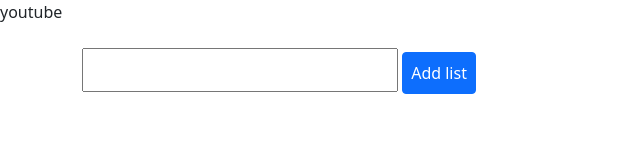
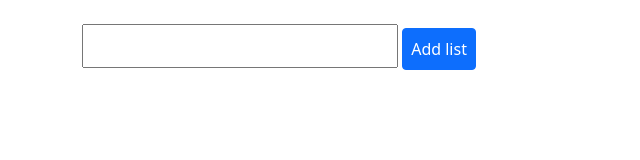
Before and after one commit to alikhan40310/todolistjs, a plain HTML site: page index.html in a window 1280 px wide. Shown: the whole page, without its empty margins (0-640 px from the left). Drawn offline with Linux system fonts and the light colour scheme.

Commit message:
original form

```diff
--- a/index.html
+++ b/index.html
@@ -18,7 +18,7 @@
 </head>
 
 <body>
-    youtube
+
     <!-- <p id="demo">its a heading</p>
 	<button onclick="delete()">delete</button> -->
     <div class="container mt-4">
```
